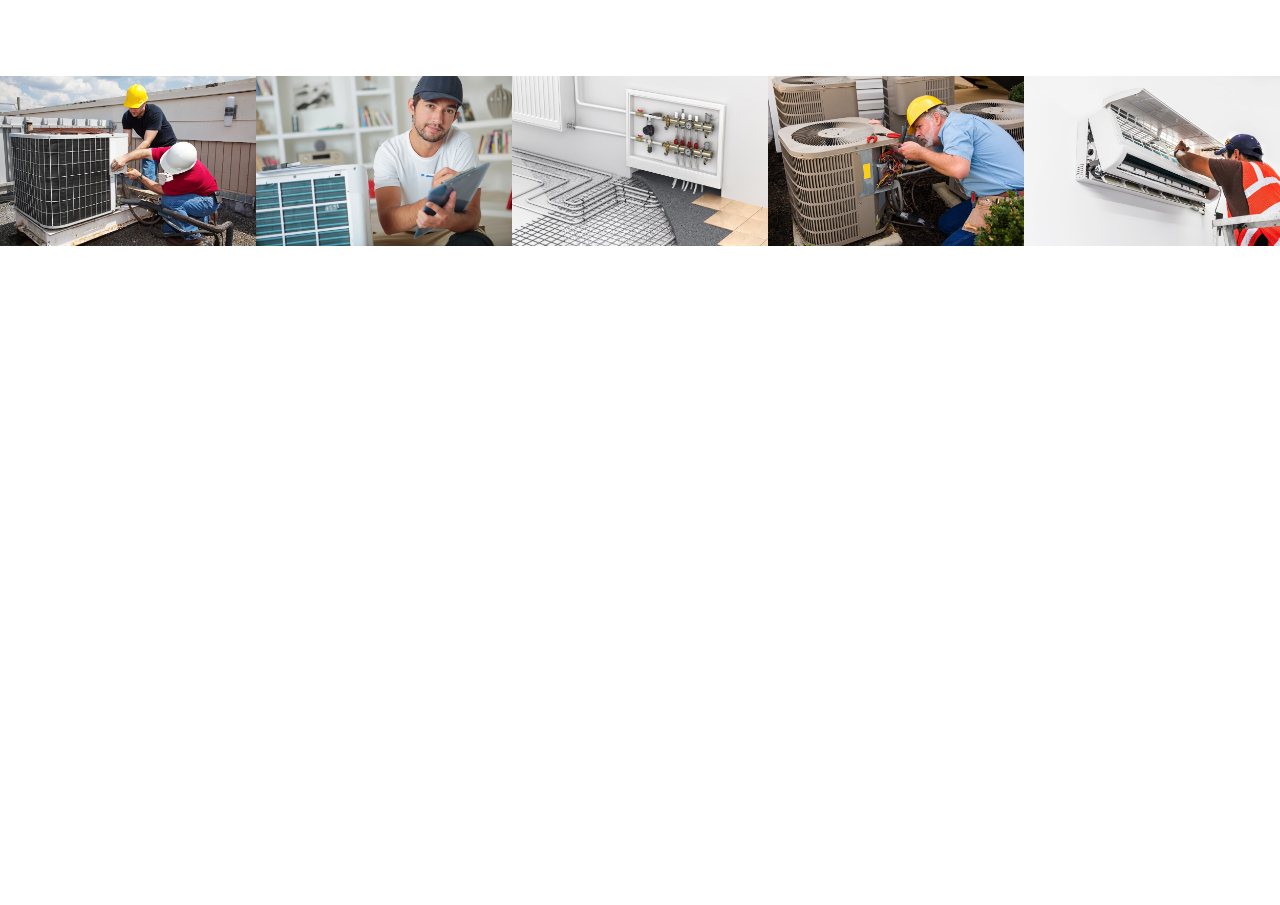
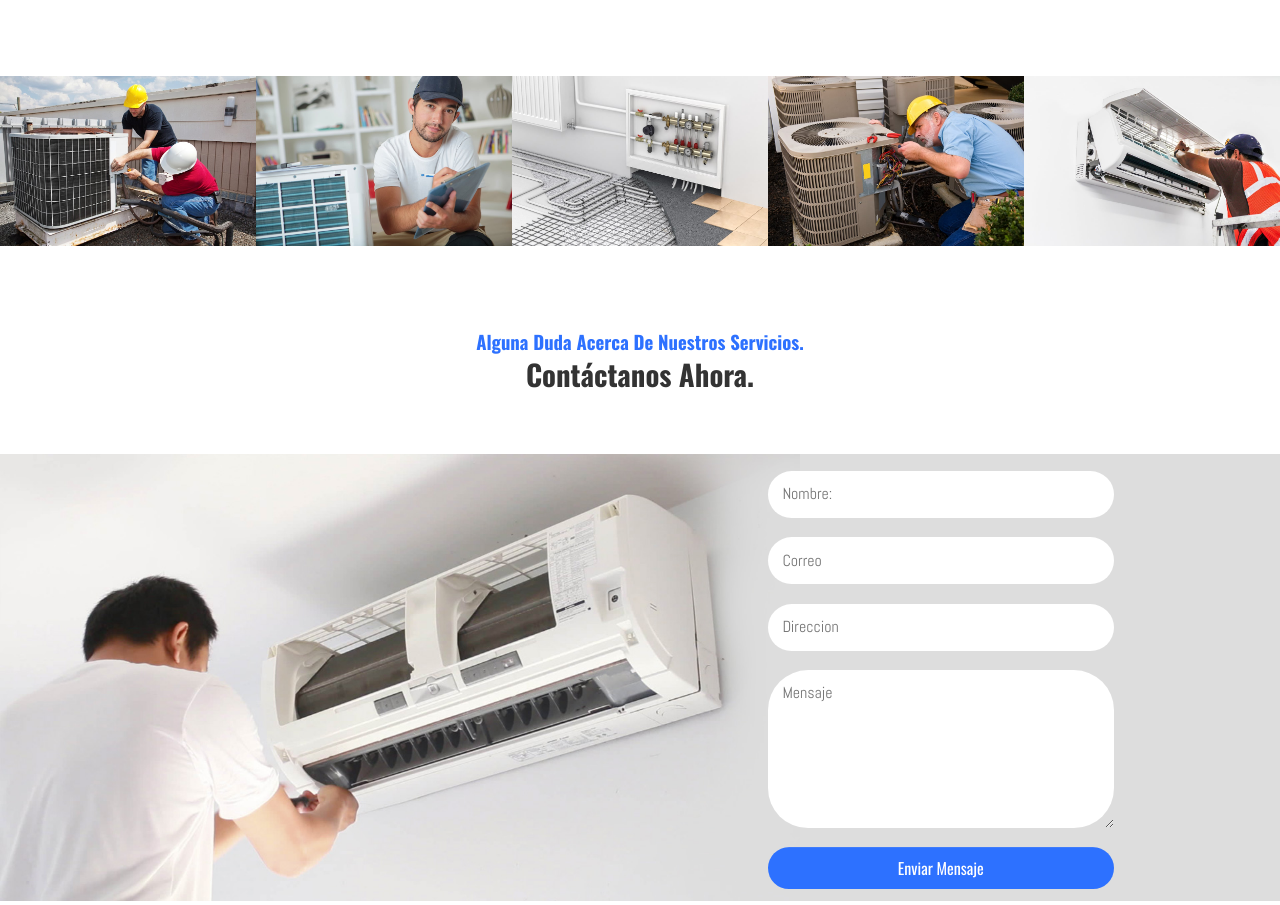
Before and after one commit to Marco-Chi-Castillo/AirePlus, a plain HTML site: page Aireplus/index.html in a window 1280 px wide. Shown: the part 3383-4288 px from the top of the page. Before the commit the page ends 3629 px from the top, so only its background shows below. Drawn offline with nearby package versions, Linux system fonts and the light colour scheme; some icons are missing.

Commit message:
Agregacion section-contact

```diff
--- a/Aireplus/index.html
+++ b/Aireplus/index.html
@@ -325,14 +325,69 @@
       </section>
       <section class="section-photos">
         <div class="group-photos">
-          <img src="img/galeria1.jpg" alt="imagen 1" class="photo">
-          <img src="img/galeria2.jpg" alt="imagen 2" class="photo">
-          <img src="img/galeria3.jpg" alt="imagen 3" class="photo">
-          <img src="img/galeria4.jpg" alt="imagen 4" class="photo">
-          <img src="img/galeria5.jpg" alt="imagen 5" class="photo">
+          <img src="img/galeria1.jpg" alt="imagen 1" class="photo" />
+          <img src="img/galeria2.jpg" alt="imagen 2" class="photo" />
+          <img src="img/galeria3.jpg" alt="imagen 3" class="photo" />
+          <img src="img/galeria4.jpg" alt="imagen 4" class="photo" />
+          <img src="img/galeria5.jpg" alt="imagen 5" class="photo" />
         </div>
       </section>
-      <section class="section-contact"></section>
+      <section class="section-contact">
+        <div class="group-contact">
+          <div class="titles">
+            <h3 class="titles__little">
+              Alguna duda acerca de nuestros servicios.
+            </h3>
+            <h3 class="titles__small">
+              Contáctanos Ahora.
+            </h3>
+          </div>
+          <div class="container-dates">
+            <div class="image-contact">
+              <img
+                src="img/foto_formulario.jpg"
+                alt="foto de formulario"
+                class="image-contact__photo"
+              />
+            </div>
+            <div class="form">
+              <input
+                type="text"
+                id="nombre"
+                placeholder="Nombre:"
+                name="nombre"
+                required
+                class="form__date"
+              />
+              <input
+                type="email"
+                id="correo"
+                placeholder="Correo"
+                name="correo"
+                required
+                class="form__date"
+              />
+              <input
+                type="text"
+                id="direccion"
+                placeholder="Direccion"
+                name="direccion"
+                required
+                class="form__date"
+              />
+              <textarea
+                name="mensaje"
+                id="mensaje"
+                placeholder="Mensaje"
+                cols="20"
+                rows="7"
+                class="form__date"
+              ></textarea>
+              <input type="submit" value="Enviar Mensaje" class="button" />
+            </div>
+          </div>
+        </div>
+      </section>
       <section class="section-clients"></section>
       <section class="section-location"></section>
       <footer></footer>
--- a/Aireplus/material/scss/estilos.scss
+++ b/Aireplus/material/scss/estilos.scss
@@ -19,4 +19,5 @@
 @import "tema/section-help";
 @import "tema/section-prices";
 @import "tema/section-photos";
+@import "tema/section-contact";
 @import "tema/footer";
--- /dev/null
+++ b/Aireplus/material/scss/tema/_section-contact.scss
@@ -0,0 +1,31 @@
+.section-contact{
+    margin-top: $margin-top;
+}
+.container-dates{
+    position: relative;
+}
+.image-contact{
+    margin-top: $margin-top;
+    width: 100%;
+    &__photo{
+        width: 100%;
+    }
+}
+.form{
+    position: absolute; //para centrar los formularios dentro de la imagen.
+    top: 50%;
+    transform: translateY(-50%);
+
+    width: 27%;
+    margin-left: 60%;
+
+    display: flex;
+    flex-direction: column;
+    &__date{
+        margin-bottom: 1.2em;
+        padding: 0.9em;
+        border-radius: 2.5em;
+        border:none;
+    }
+
+}
```
Also changed, not shown: Aireplus/material/css/estilos.css.
